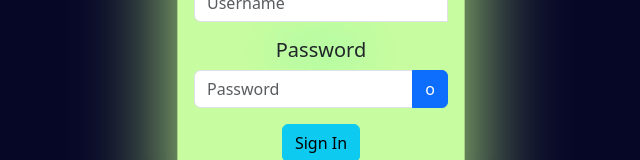
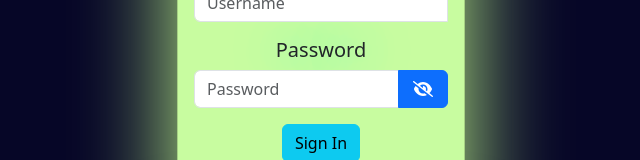
Before and after one commit to ErezShaha/FrontEndFinalProj, a React (Vite) app: page / in a window 1280 px wide. Shown: the part 335-495 px from the top of the page, without its empty margins (319-959 px from the left). Built offline with nearby package versions, Linux system fonts and the light colour scheme; no server answers.

Commit message:
login page css DONE!

```diff
--- a/src/pages/LoginPage.jsx
+++ b/src/pages/LoginPage.jsx
@@ -8,6 +8,8 @@ import { useNavigate } from "react-router";
 import "../styles/pageStyles/LoginPage.css";
 import { socket } from "../utils/socket.js";
 import { useGlobalContext } from "../contexts/GlobalContext";
+import { FontAwesomeIcon } from "@fortawesome/react-fontawesome";
+import { faEye, faEyeSlash } from "@fortawesome/free-solid-svg-icons";
 
 // http://localhost:5173/
 
@@ -26,14 +28,13 @@ const LoginPage = () => {
       .then((res) => {
         console.log(res);
         socket.emit("UserLogout");
-        sessionStorage.clear()
+        sessionStorage.clear();
       })
       .catch((err) => {
         seterrorMsg(error.response.data.error);
         console.log(err);
       });
   }, []);
-
 
   const toggleCard = () => {
     setuser({ username: "", password: "" });
@@ -57,7 +58,6 @@ const LoginPage = () => {
     }
   };
 
-
   const register = async (e) => {
     e.preventDefault();
     console.log(user);
@@ -70,7 +70,6 @@ const LoginPage = () => {
       console.log(error);
     }
   };
-
 
   return (
     <div className="Theme">
@@ -111,10 +110,11 @@ const LoginPage = () => {
                       type={PassowrdVis}
                     />
                     <Button
+                      className="eyeButton"
                       onMouseDown={() => setPassVIs("text")}
                       onMouseUp={() => setPassVIs("password")}
                     >
-                      o
+                      {PassowrdVis === "text"? <FontAwesomeIcon icon={faEye} /> : <FontAwesomeIcon icon={faEyeSlash} />}
                     </Button>
                   </InputGroup>
 
@@ -134,7 +134,7 @@ const LoginPage = () => {
       ) : (
         //register
         <div className="centerDiv">
-          <Card style={{ width: "18rem" }}>
+          <Card className="coolCard2" style={{ width: "18rem" }}>
             <Card.Body>
               <h1 className="bigTitle">Bomboclat</h1>
               <Card.Subtitle className="mb-2 text-muted">
@@ -171,10 +171,12 @@ const LoginPage = () => {
                       type={PassowrdVis}
                     />
                     <Button
+                      className="eyeButton"
                       onMouseDown={() => setPassVIs("text")}
                       onMouseUp={() => setPassVIs("password")}
                     >
-                      o
+                      {PassowrdVis === "text"? <FontAwesomeIcon icon={faEye} /> : <FontAwesomeIcon icon={faEyeSlash} />}
+
                     </Button>
                   </InputGroup>
 
--- a/src/styles/pageStyles/LoginPage.css
+++ b/src/styles/pageStyles/LoginPage.css
@@ -16,7 +16,17 @@
     background-color: rgb(200, 252, 160) !important;
     box-shadow: 0px 0px 100px  #c5ff8e;
 }
+
+.coolCard2{
+    background-color: rgb(252, 250, 160) !important;
+    box-shadow: 0px 0px 100px  #f4ff8e;
+}
 body {
     /* background-image: url("../images/Gemini_Generated_Image_8ju8gr8ju8gr8ju8.jpg");
     background-size: cover; */
   }
+
+.eyeButton{
+    min-width: 50px;
+    max-width: 50px;
+}
```
Also changed, not shown: src/components/PublicChat.jsx (indentation only).
